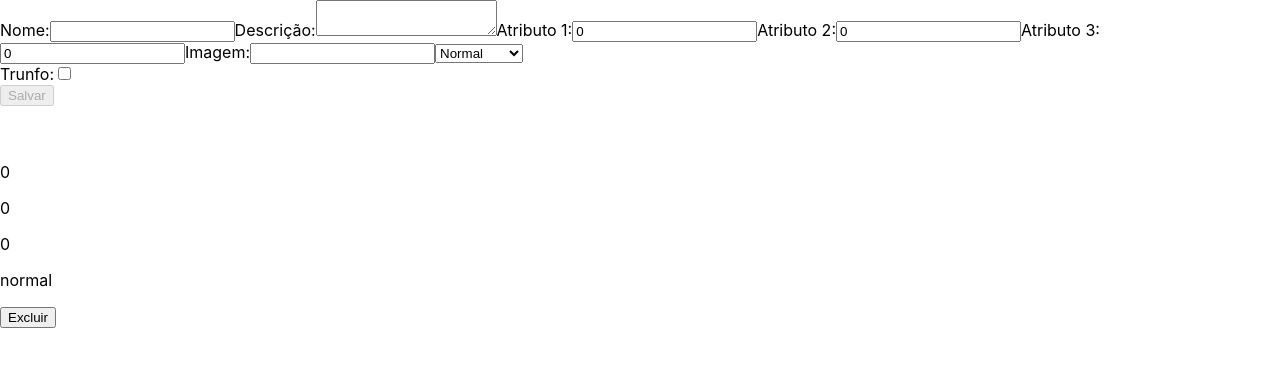
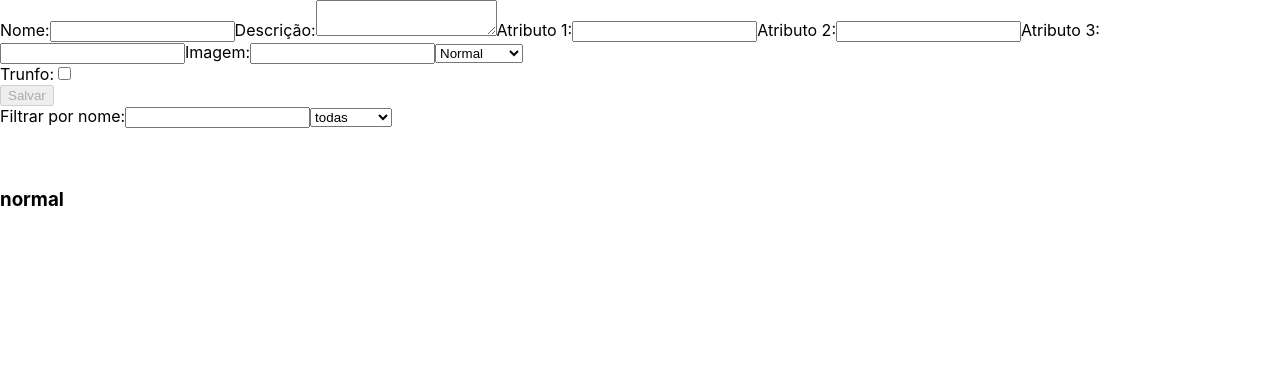
Before and after one commit to venturdan/Tryunfo, a React (Create React App) app: page / in a window 1280 px wide. Shown: the top 366 px of the page. Built offline with nearby package versions, Linux system fonts and the light colour scheme.

Commit message:
finalizado

```diff
--- a/src/App.js
+++ b/src/App.js
@@ -1,60 +1,25 @@
-import React, { Component } from 'react';
+import React from 'react';
+import Card from './components/Card';
 import Form from './components/Form';
-import Card from './components/Card';
 
-class App extends Component {
+class App extends React.Component {
   state = {
     cardName: '',
     cardDescription: '',
-    cardAttr1: 0,
-    cardAttr2: 0,
-    cardAttr3: 0,
+    cardAttr1: '',
+    cardAttr2: '',
+    cardAttr3: '',
     cardImage: '',
     cardRare: 'normal',
     cardTrunfo: false,
-    hasTrunfo: '',
     isSaveButtonDisabled: true,
+    hasTrunfo: false,
     localCards: [],
+    nameFilter: '',
+    rareFilter: 'todas',
   };
 
-  handlesValidation = () => {
-    const {
-      cardName,
-      cardDescription,
-      cardAttr1,
-      cardAttr2,
-      cardAttr3,
-      cardImage,
-    } = this.state;
-
-    const validInputs = cardName && cardDescription && cardImage;
-    const sum = Number(cardAttr1) + Number(cardAttr2) + Number(cardAttr3);
-    const validSum = 210;
-    const maxPoints = 90;
-    const validAttr = sum <= validSum
-      && cardAttr1 >= 0
-      && cardAttr2 >= 0
-      && cardAttr3 >= 0
-      && cardAttr1 <= maxPoints
-      && cardAttr2 <= maxPoints
-      && cardAttr3 <= maxPoints;
-
-    this.setState({ isSaveButtonDisabled: !(validInputs && validAttr) });
-  };
-
-  handleInputChange = (event) => {
-    const { name, value, type, checked } = event.target;
-
-    if (type === 'checkbox') {
-      this.setState({ [name]: checked }, this.handlesValidation);
-    } else {
-      this.setState({ [name]: value }, this.handlesValidation);
-    }
-  };
-
-  handleSaveButtonClick = (event) => {
-    event.preventDefault();
-
+  handleSaveButtonClick = () => {
     const {
       cardName,
       cardDescription,
@@ -64,21 +29,24 @@ class App extends Component {
       cardImage,
       cardRare,
       cardTrunfo,
+      localCards,
+      hasTrunfo,
     } = this.state;
 
-    const newestCard = { cardName,
-      cardDescription,
-      cardAttr1,
-      cardAttr2,
-      cardAttr3,
-      cardImage,
-      cardRare,
+    const newCard = {
+      name: cardName,
+      description: cardDescription,
+      attr1: cardAttr1,
+      attr2: cardAttr2,
+      attr3: cardAttr3,
+      image: cardImage,
+      rare: cardRare,
       trunfo: cardTrunfo,
+      hasTrunfo: false,
     };
 
-    this.setState((prevState) => ({ localCards: [...prevState.localCards, newestCard] }));
-
     this.setState({
+      localCards: [...localCards, newCard],
       cardName: '',
       cardDescription: '',
       cardAttr1: 0,
@@ -86,15 +54,79 @@ class App extends Component {
       cardAttr3: 0,
       cardImage: '',
       cardRare: 'normal',
-      cardTrunfo: '',
-      hasTrunfo: newestCard.trunfo,
+      cardTrunfo: false,
       isSaveButtonDisabled: true,
+      hasTrunfo: cardTrunfo ? true : hasTrunfo,
     });
   };
 
+  deleteCard = (name) => {
+    const { localCards, hasTrunfo } = this.state;
+    const validHastrunfo = !hasTrunfo;
+    const cardRemove = localCards.filter((card) => card.name !== name);
+    this.setState({
+      localCards: cardRemove,
+      hasTrunfo: validHastrunfo,
+    });
+  };
+
+  filterChange = (event) => {
+    const { value, name } = event.target;
+    this.setState({ [name]: value });
+  };
+
+  handleInputChange = ({ target }) => {
+    const { name } = target;
+    const value = target.type === 'checkbox' ? target.checked : target.value;
+    this.setState(
+      {
+        [name]: value,
+      },
+      () => {
+        const { cardName,
+          cardDescription,
+          cardAttr1,
+          cardAttr2,
+          cardAttr3,
+          cardImage,
+        } = this.state;
+        const maxnum = 90;
+        const maxsum = 210;
+        const att = cardAttr1 >= 0
+        && cardAttr1 <= maxnum
+        && cardAttr2 >= 0
+        && cardAttr2 <= maxnum
+        && cardAttr3 >= 0
+        && cardAttr3 <= maxnum;
+        const sum = Number(cardAttr1) + Number(cardAttr2) + Number(cardAttr3) <= maxsum;
+        const isSaveButtonDisabled = !(cardName.length > 0
+          && cardDescription.length > 0
+          && cardImage.length > 0
+          && att
+          && sum);
+        this.setState({
+          isSaveButtonDisabled,
+        });
+      },
+    );
+  };
+
   render() {
-    const { cardName, cardDescription, cardAttr1, cardAttr2, cardAttr3, cardImage,
-      cardRare, cardTrunfo, hasTrunfo, isSaveButtonDisabled, localCards } = this.state;
+    const {
+      cardName,
+      cardDescription,
+      cardAttr1,
+      cardAttr2,
+      cardAttr3,
+      cardImage,
+      cardRare,
+      cardTrunfo,
+      isSaveButtonDisabled,
+      hasTrunfo,
+      localCards,
+      nameFilter,
+      rareFilter,
+    } = this.state;
 
     return (
       <>
@@ -108,9 +140,11 @@ class App extends Component {
           cardRare={ cardRare }
           cardTrunfo={ cardTrunfo }
           hasTrunfo={ hasTrunfo }
+          localCards={ localCards }
+          onInputChange={ this.handleInputChange }
           isSaveButtonDisabled={ isSaveButtonDisabled }
-          onInputChange={ this.handleInputChange }
           onSaveButtonClick={ this.handleSaveButtonClick }
+          filterChange={ (event) => this.filterChange(event) }
         />
         <Card
           cardName={ cardName }
@@ -122,18 +156,35 @@ class App extends Component {
           cardRare={ cardRare }
           cardTrunfo={ cardTrunfo }
         />
-        {
-          localCards.map((card) => (
-            <Card
-              key={ card.cardName }
-              { ...this.state }
-              { ...card }
-            />
-          ))
-        }
+        <section className="card-list">
+          {localCards
+            .filter((card) => card.name.includes(nameFilter)
+    && (rareFilter === 'todas' || card.rare === rareFilter))
+            .map((card) => (
+              <div key={ card.name }>
+                <Card
+                  cardName={ card.name }
+                  cardDescription={ card.description }
+                  cardAttr1={ card.attr1 }
+                  cardAttr2={ card.attr2 }
+                  cardAttr3={ card.attr3 }
+                  cardImage={ card.image }
+                  cardRare={ card.rare }
+                  cardTrunfo={ card.trunfo }
+                  deleteCard={ this.deleteCard }
+                />
+                <button
+                  onClick={ () => this.deleteCard(card.name) }
+                  data-testid="delete-button"
+                >
+                  Excluir
+                </button>
+              </div>
+            ))}
+        </section>
       </>
     );
   }
 }
-// evaluator bugado
+
 export default App;
--- a/src/components/Card.jsx
+++ b/src/components/Card.jsx
@@ -1,34 +1,42 @@
 import React from 'react';
-import Proptypes from 'prop-types';
+import PropTypes from 'prop-types';
 
-function Card({ cardName, cardDescription, cardAttr1,
-  cardAttr2, cardAttr3, cardImage, cardRare, cardTrunfo, onDeleteButtonClick }) {
-  return (
-    <div>
-      <h2 data-testid="name-card">{cardName}</h2>
-      <img data-testid="image-card" src={ cardImage } alt={ cardName } />
-      <p data-testid="description-card">{cardDescription}</p>
-      <p data-testid="attr1-card">{cardAttr1}</p>
-      <p data-testid="attr2-card">{cardAttr2}</p>
-      <p data-testid="attr3-card">{cardAttr3}</p>
-      <p data-testid="rare-card">{cardRare}</p>
-      {cardTrunfo && <p data-testid="trunfo-card">Super Trunfo</p>}
-      <button data-testid="delete-button" onClick={ onDeleteButtonClick }>Excluir</button>
-    </div>
-  );
+export default class Card extends React.Component {
+  render() {
+    const {
+      cardName,
+      cardDescription,
+      cardImage,
+      cardAttr1,
+      cardAttr2,
+      cardAttr3,
+      cardRare,
+      cardTrunfo,
+    } = this.props;
+
+    return (
+      <div>
+        <h1 data-testid="name-card">{ cardName }</h1>
+        <img data-testid="image-card" src={ cardImage } alt={ cardName } />
+        <h3 data-testid="description-card">{ cardDescription }</h3>
+        <p data-testid="attr1-card">{ cardAttr1 }</p>
+        <p data-testid="attr2-card">{ cardAttr2 }</p>
+        <p data-testid="attr3-card">{ cardAttr3 }</p>
+        <h3 data-testid="rare-card">{ cardRare }</h3>
+        { cardTrunfo && <h2 data-testid="trunfo-card">Super Trunfo</h2>}
+
+      </div>
+    );
+  }
 }
 
 Card.propTypes = {
-  cardName: Proptypes.string,
-  cardDescription: Proptypes.string,
-  cardAttr1: Proptypes.string,
-  cardAttr2: Proptypes.string,
-  cardAttr3: Proptypes.string,
-  cardImage: Proptypes.string,
-  cardRare: Proptypes.string,
-  cardTrunfo: Proptypes.bool,
-  isSaveButtonDisabled: Proptypes.bool,
-  onInputChange: Proptypes.func,
-  onSaveButtonClick: Proptypes.func,
+  cardName: PropTypes.string,
+  cardImage: PropTypes.string,
+  cardDescription: PropTypes.string,
+  cardAttr1: PropTypes.string,
+  cardAttr2: PropTypes.string,
+  cardAttr3: PropTypes.string,
+  cardRare: PropTypes.string,
+  cardTrunfo: PropTypes.bool,
 }.isRequired;
-export default Card;
--- a/src/components/Form.jsx
+++ b/src/components/Form.jsx
@@ -16,6 +16,9 @@ class Form extends Component {
       isSaveButtonDisabled,
       onInputChange,
       onSaveButtonClick,
+      nameFilter,
+      filterChange,
+      rareFilter,
     } = this.props;
 
     return (
@@ -119,6 +122,28 @@ class Form extends Component {
           Salvar
 
         </button>
+        <div>
+          <label htmlFor="name-filter">Filtrar por nome:</label>
+          <input
+            type="text"
+            id="name-filter"
+            name="nameFilter"
+            value={ nameFilter }
+            onChange={ filterChange }
+            data-testid="name-filter"
+          />
+          <select
+            data-testid="rare-filter"
+            value={ rareFilter }
+            name="rareFilter"
+            onChange={ filterChange }
+          >
+            <option>todas</option>
+            <option>normal</option>
+            <option>raro</option>
+            <option>muito raro</option>
+          </select>
+        </div>
       </form>
     );
   }
@@ -136,6 +161,7 @@ Form.propTypes = {
   isSaveButtonDisabled: Proptypes.bool,
   onInputChange: Proptypes.func,
   onSaveButtonClick: Proptypes.func,
+  filterChange: Proptypes.func,
 }.isRequired;
 
 export default Form;
```
